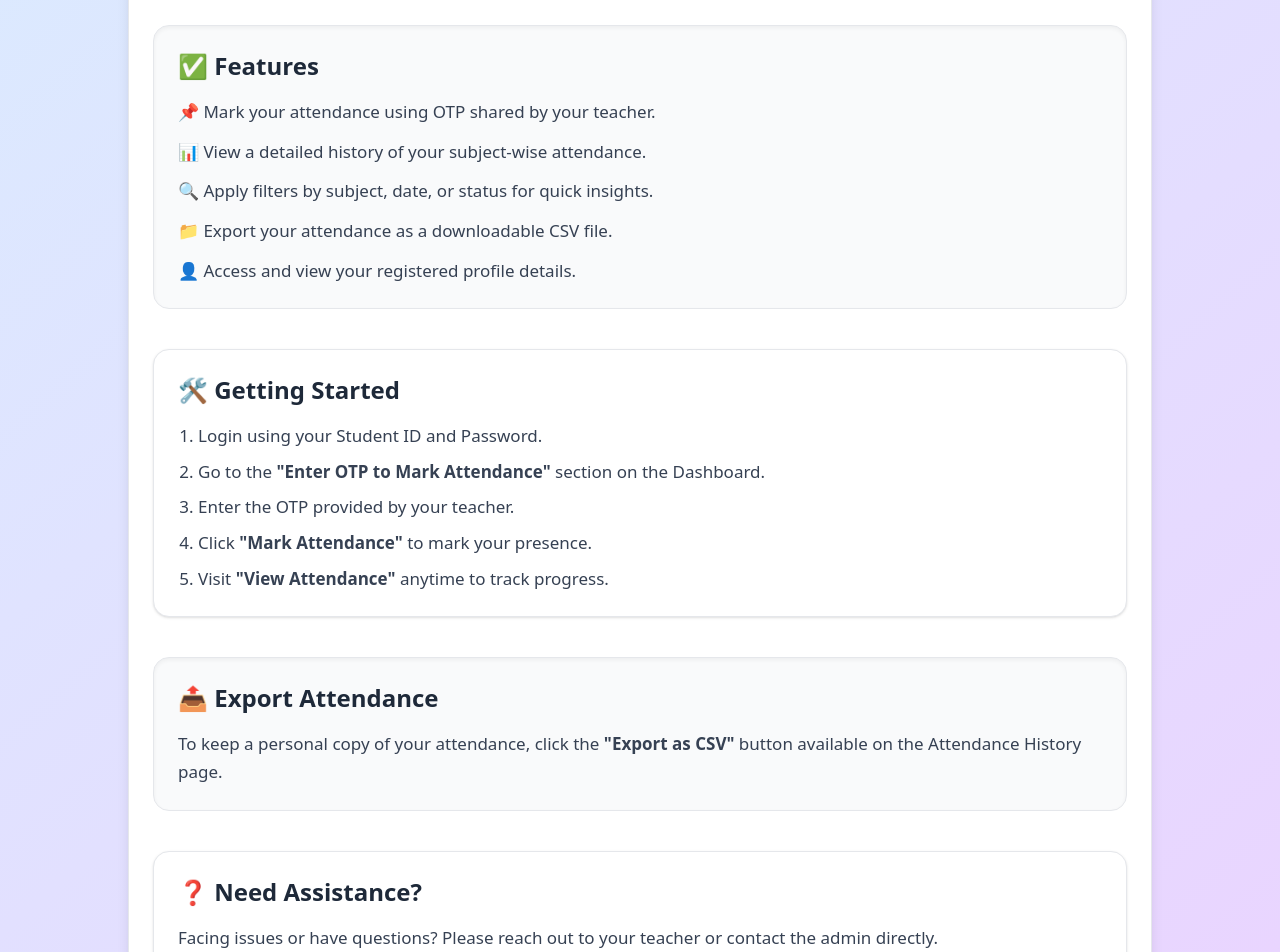
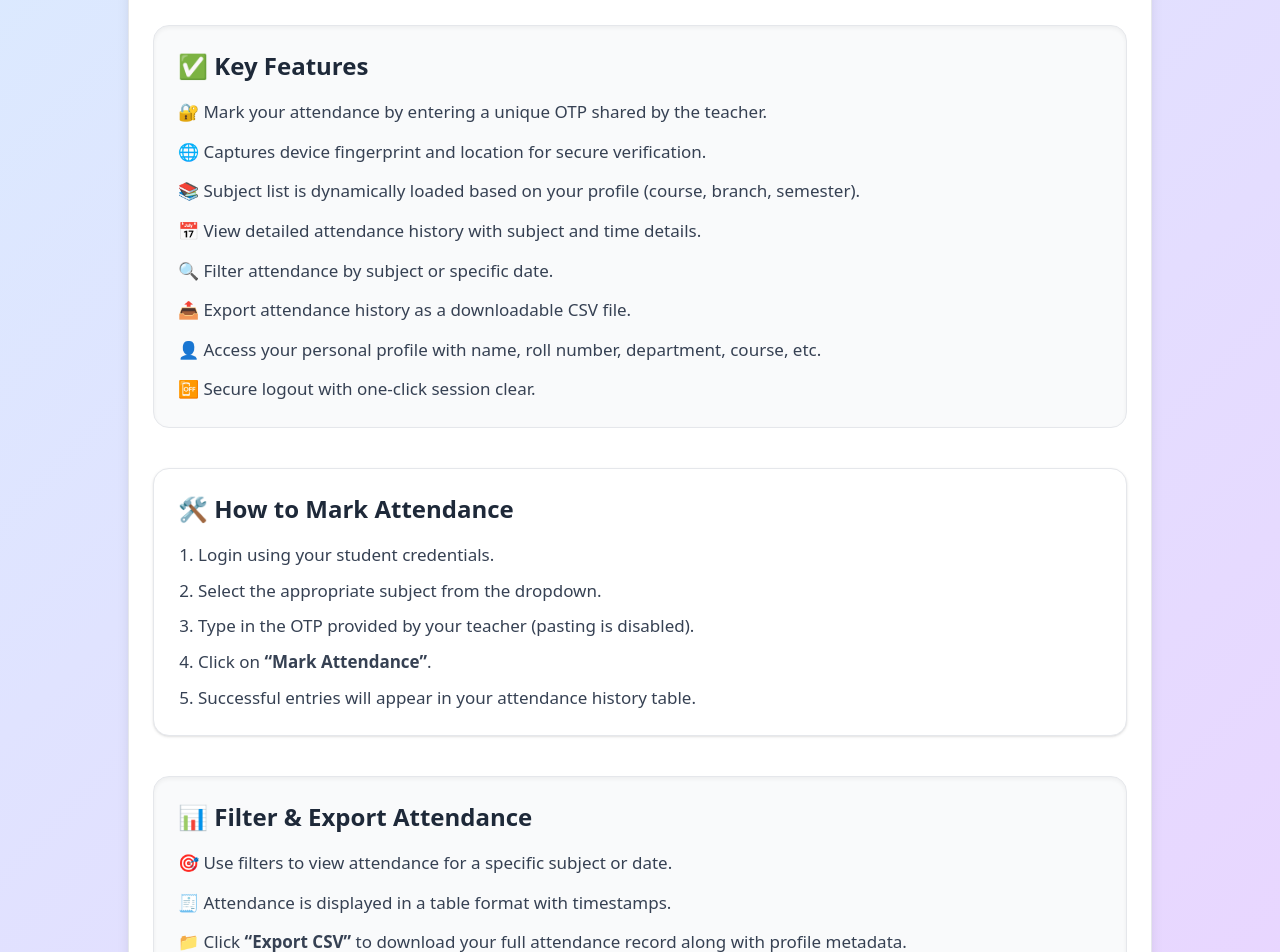
Before and after one commit to rickypanu/uietfrontend, a React (Vite) app: page /student/about in a window 1280 px wide. Shown: the part 140-1092 px from the top of the page. Built offline with nearby package versions, Linux system fonts and the light colour scheme; no server answers.

Commit message:
about page

```diff
--- a/src/pages/AboutPage.jsx
+++ b/src/pages/AboutPage.jsx
@@ -2,12 +2,12 @@ import React from "react";
 import { useNavigate } from "react-router-dom";
 import { X } from "lucide-react";
 
-const AboutPage = () => {
+const AboutPage= () => {
   const navigate = useNavigate();
 
   return (
     <div className="relative p-6 max-w-5xl mx-auto bg-white rounded-3xl shadow-lg text-gray-800 space-y-10 border border-gray-200 mt-6">
-      {/* ❌ Close Button */}
+      {/* Close Button */}
       <button
         onClick={() => navigate("/student")}
         className="absolute top-4 right-4 text-gray-500 hover:text-red-500 transition"
@@ -16,54 +16,58 @@ const AboutPage = () => {
         <X className="w-6 h-6" />
       </button>
 
-      {/* Title */}
+      {/* Header */}
       <div className="text-center">
         <h1 className="text-4xl font-extrabold text-green-700 mb-2">
-          🎓 Student Dashboard Overview
+          🧑‍🎓 About the Student Dashboard
         </h1>
         <p className="text-lg text-gray-500">
-          Everything you need to know about using the platform efficiently.
+          Learn how to make the most out of your student attendance portal.
         </p>
       </div>
 
-      {/* Features Section */}
+      {/* Key Features */}
       <section className="bg-gray-50 p-6 rounded-2xl shadow-inner border border-gray-200">
-        <h2 className="text-2xl font-bold text-gray-800 mb-4">✅ Features</h2>
+        <h2 className="text-2xl font-bold text-gray-800 mb-4">✅ Key Features</h2>
         <ul className="space-y-3 text-gray-700 text-[17px] leading-relaxed">
-          <li>📌 Mark your attendance using OTP shared by your teacher.</li>
-          <li>📊 View a detailed history of your subject-wise attendance.</li>
-          <li>🔍 Apply filters by subject, date, or status for quick insights.</li>
-          <li>📁 Export your attendance as a downloadable CSV file.</li>
-          <li>👤 Access and view your registered profile details.</li>
+          <li>🔐 Mark your attendance by entering a unique OTP shared by the teacher.</li>
+          <li>🌐 Captures device fingerprint and location for secure verification.</li>
+          <li>📚 Subject list is dynamically loaded based on your profile (course, branch, semester).</li>
+          <li>📅 View detailed attendance history with subject and time details.</li>
+          <li>🔍 Filter attendance by subject or specific date.</li>
+          <li>📤 Export attendance history as a downloadable CSV file.</li>
+          <li>👤 Access your personal profile with name, roll number, department, course, etc.</li>
+          <li>📴 Secure logout with one-click session clear.</li>
         </ul>
       </section>
 
-      {/* Getting Started */}
+      {/* How to Mark Attendance */}
       <section className="p-6 rounded-2xl bg-white border border-gray-200 shadow-sm">
-        <h2 className="text-2xl font-bold text-gray-800 mb-4">🛠 Getting Started</h2>
+        <h2 className="text-2xl font-bold text-gray-800 mb-4">🛠 How to Mark Attendance</h2>
         <ol className="list-decimal ml-5 space-y-2 text-[17px] text-gray-700 leading-relaxed">
-          <li>Login using your Student ID and Password.</li>
-          <li>Go to the <strong>"Enter OTP to Mark Attendance"</strong> section on the Dashboard.</li>
-          <li>Enter the OTP provided by your teacher.</li>
-          <li>Click <strong>"Mark Attendance"</strong> to mark your presence.</li>
-          <li>Visit <strong>"View Attendance"</strong> anytime to track progress.</li>
+          <li>Login using your student credentials.</li>
+          <li>Select the appropriate subject from the dropdown.</li>
+          <li>Type in the OTP provided by your teacher (pasting is disabled).</li>
+          <li>Click on <strong>“Mark Attendance”</strong>.</li>
+          <li>Successful entries will appear in your attendance history table.</li>
         </ol>
       </section>
 
-      {/* Export Attendance */}
+      {/* Attendance Filtering & Export */}
       <section className="p-6 rounded-2xl bg-gray-50 border border-gray-200 shadow-inner">
-        <h2 className="text-2xl font-bold text-gray-800 mb-4">📤 Export Attendance</h2>
-        <p className="text-[17px] text-gray-700 leading-relaxed">
-          To keep a personal copy of your attendance, click the
-          <strong> "Export as CSV"</strong> button available on the Attendance History page.
-        </p>
+        <h2 className="text-2xl font-bold text-gray-800 mb-4">📊 Filter & Export Attendance</h2>
+        <ul className="text-[17px] text-gray-700 leading-relaxed space-y-3">
+          <li>🎯 Use filters to view attendance for a specific subject or date.</li>
+          <li>🧾 Attendance is displayed in a table format with timestamps.</li>
+          <li>📁 Click <strong>“Export CSV”</strong> to download your full attendance record along with profile metadata.</li>
+        </ul>
       </section>
 
-      {/* Need Help */}
+      {/* Help Section */}
       <section className="p-6 rounded-2xl bg-white border border-gray-200 shadow-sm">
-        <h2 className="text-2xl font-bold text-gray-800 mb-4">❓ Need Assistance?</h2>
+        <h2 className="text-2xl font-bold text-gray-800 mb-4">❓ Need Help?</h2>
         <p className="text-[17px] text-gray-700 leading-relaxed">
-          Facing issues or have questions? Please reach out to your teacher or contact the admin directly.
+          If you face any issues while marking attendance or viewing records, contact your class teacher or system admin.
         </p>
       </section>
     </div>
```
